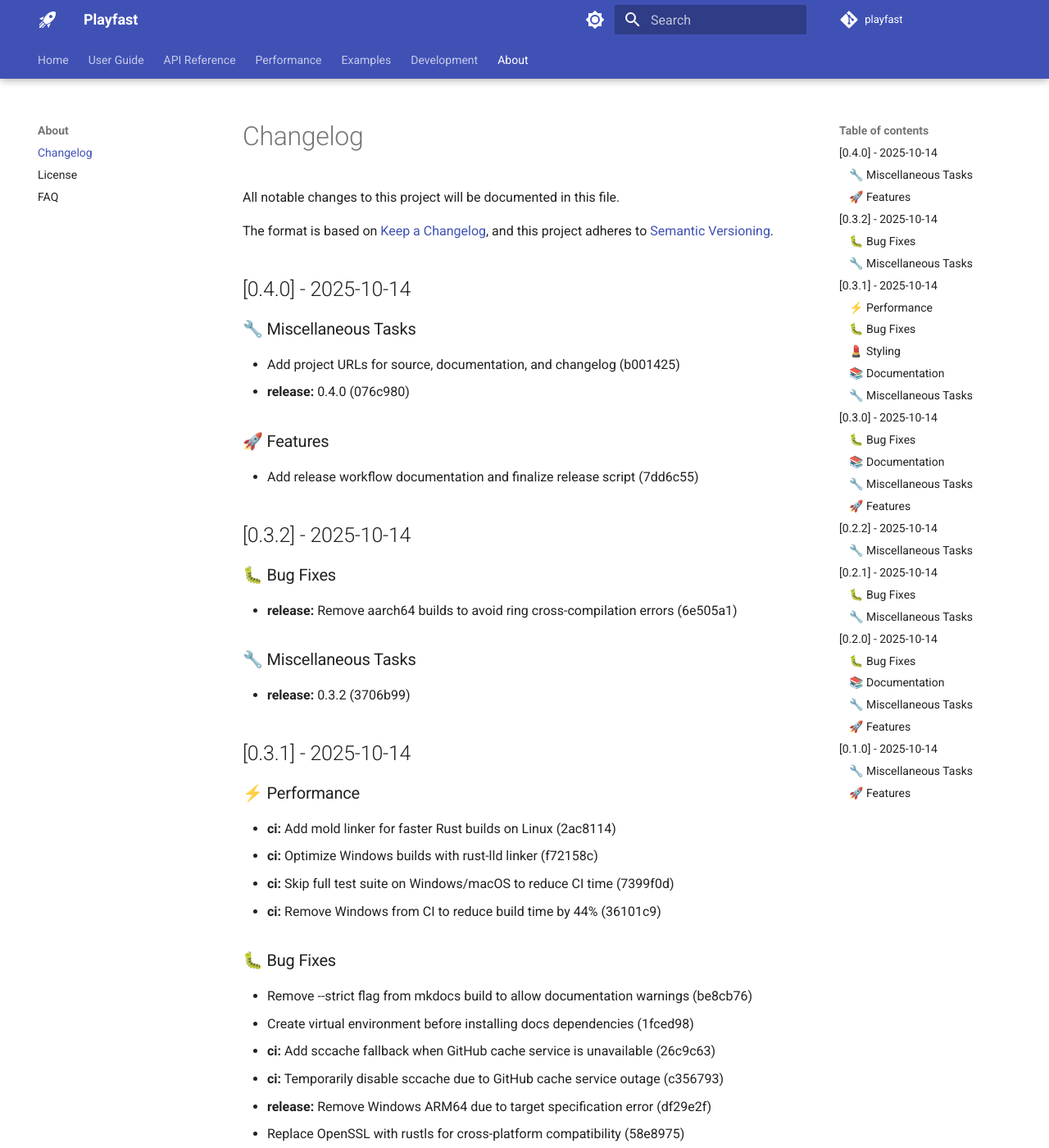
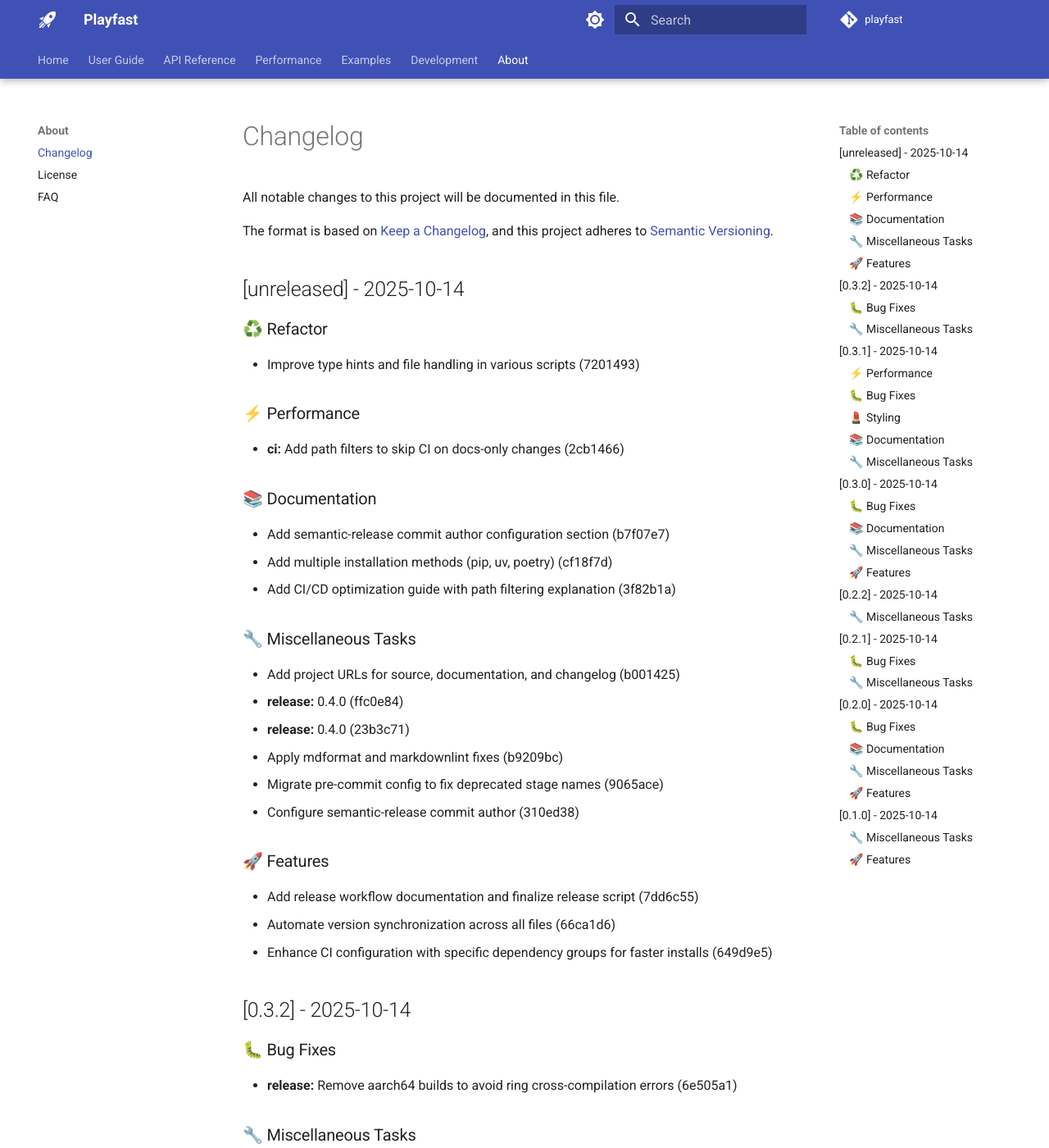
Before and after one commit to mixL1nk/playfast, an MkDocs documentation site: the page built from docs/changelog.md, in a window 1280 px wide and 1400 px high. Shown: the whole window at 82% size. Built offline with MkDocs 1.6.1 and Material for MkDocs 9.7.7, drawn with Linux system fonts in a browser that asks for light colours; comment, search, counter and statistics services are not loaded; the version menu is left out.

Commit message:
refactor: improve type hints and file handling in various scripts

```diff
--- a/docs/changelog.md
+++ b/docs/changelog.md
@@ -5,16 +5,36 @@ All notable changes to this project will be documented in this file.
 The format is based on [Keep a Changelog](https://keepachangelog.com/en/1.0.0/),
 and this project adheres to [Semantic Versioning](https://semver.org/spec/v2.0.0.html).
 
-## [0.4.0] - 2025-10-14
+## [unreleased] - 2025-10-14
+
+### ♻️ Refactor
+
+- Improve type hints and file handling in various scripts (7201493)
+
+### ⚡ Performance
+
+- **ci:** Add path filters to skip CI on docs-only changes (2cb1466)
+
+### 📚 Documentation
+
+- Add semantic-release commit author configuration section (b7f07e7)
+- Add multiple installation methods (pip, uv, poetry) (cf18f7d)
+- Add CI/CD optimization guide with path filtering explanation (3f82b1a)
 
 ### 🔧 Miscellaneous Tasks
 
 - Add project URLs for source, documentation, and changelog (b001425)
-- **release:** 0.4.0 (076c980)
+- **release:** 0.4.0 (ffc0e84)
+- **release:** 0.4.0 (23b3c71)
+- Apply mdformat and markdownlint fixes (b9209bc)
+- Migrate pre-commit config to fix deprecated stage names (9065ace)
+- Configure semantic-release commit author (310ed38)
 
 ### 🚀 Features
 
 - Add release workflow documentation and finalize release script (7dd6c55)
+- Automate version synchronization across all files (66ca1d6)
+- Enhance CI configuration with specific dependency groups for faster installs (649d9e5)
 
 ## [0.3.2] - 2025-10-14
 
--- a/pyproject.toml
+++ b/pyproject.toml
@@ -275,9 +275,6 @@ version_toml = [
     "Cargo.toml:package.version"
 ]
 version_variables = []
-# build_command disabled - changelog generation handled separately
-# build_command = "python scripts/generate_changelog.py"
-# build_command_env = ["NEW_VERSION"]
 # Keep 0.x.x versions, don't auto-jump to 1.0.0
 major_on_zero = false
 # Allow version to remain at 0.x.x
@@ -313,7 +310,7 @@ fmt = "ruff format"
 format.ref = "fmt"
 lint = "ruff check"
 pyright = "pyright"
-mypy = "mypy python"
+mypy = "mypy ."
 fix = "ruff check --fix ."
 fix_unsafe = "ruff check --fix --unsafe-fixes ."
 build_docs = "mkdocs build"
```
Also changed, not shown: CHANGELOG.md (+22 -2 lines), 4 other files.
